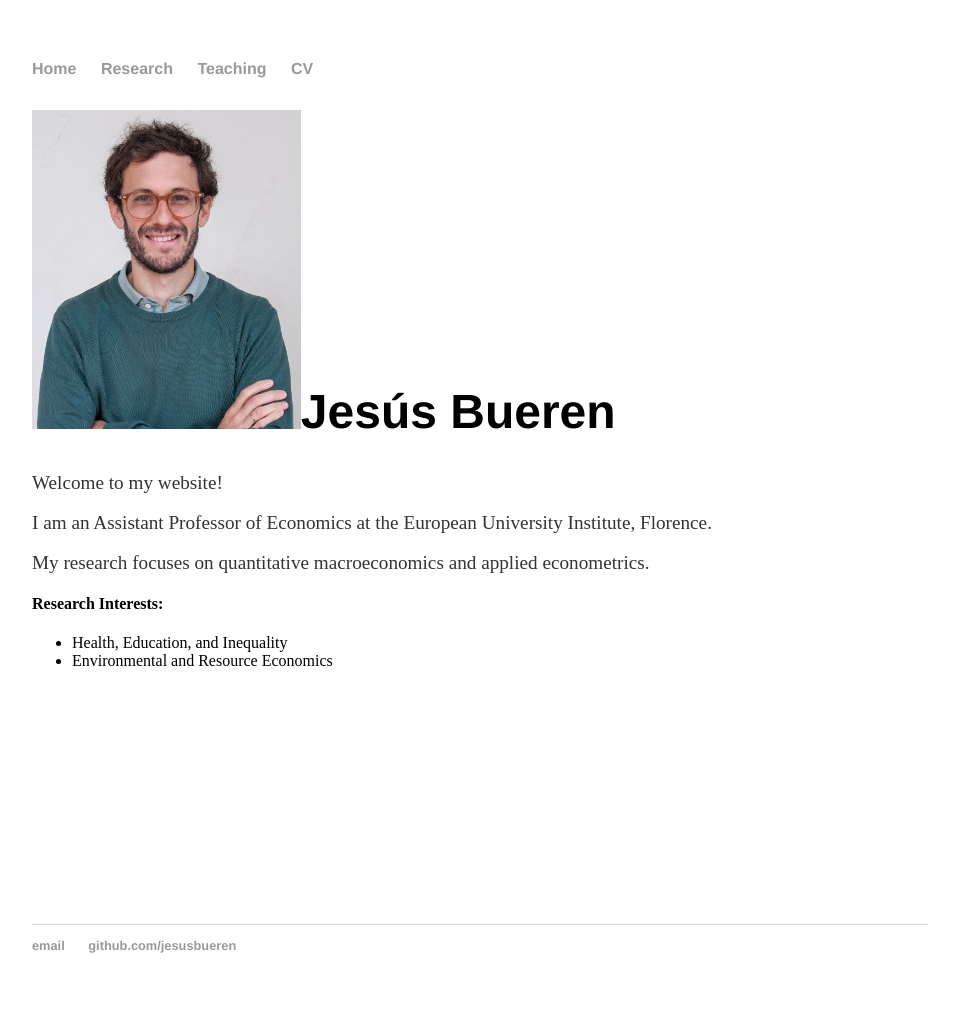
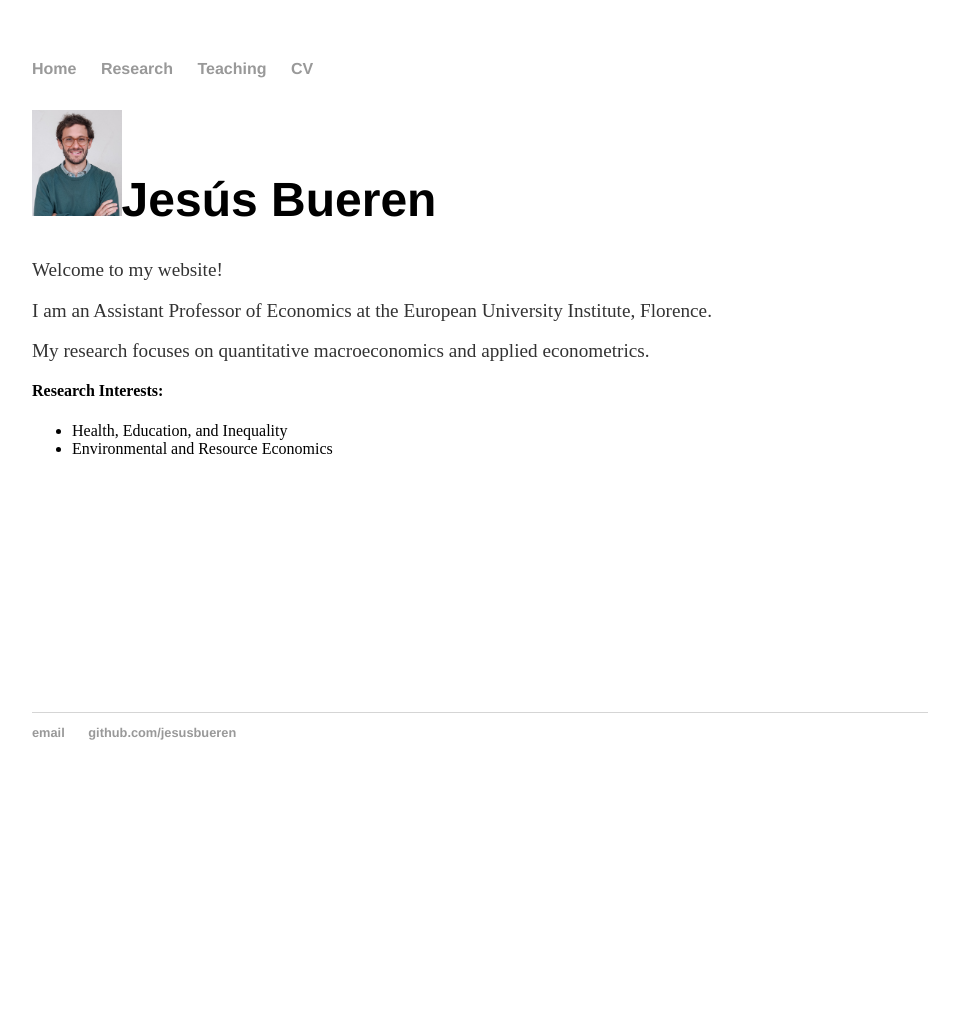
Before and after one commit to jesusbueren/jesusbueren.github.io, a Jekyll site: the page built from index.html, in a window 1280 px wide. Shown: the whole page, without its empty margins (160-1119 px from the left). Built offline with Jekyll 4.4.1, drawn with Linux system fonts in a browser that asks for light colours; after the commit the page ends 900 px from its top, so only the background shows below that.

Commit message:
Update index.html

```diff
--- a/index.html
+++ b/index.html
@@ -4,7 +4,7 @@
 ---
 <div class="blurb">
 
-	<h1><img src="Jesus_Bueren_2024_2.jpg" width="30%" height="30%">Jes&uacutes Bueren</h1>
+	<h1><img src="Jesus_Bueren_2024_2.jpg" width="10%" height="10%">Jes&uacutes Bueren</h1>
 	<p>Welcome to my website!</p>
 	<p> I am an Assistant Professor of Economics at the European University Institute, Florence.</p>
 	<p>My research focuses on quantitative macroeconomics and applied econometrics.</p>
```
